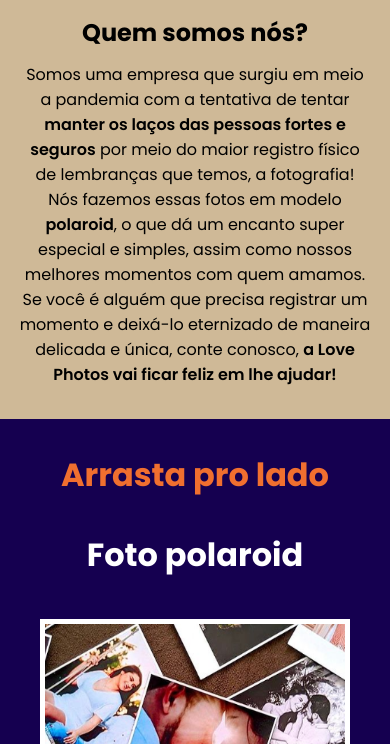
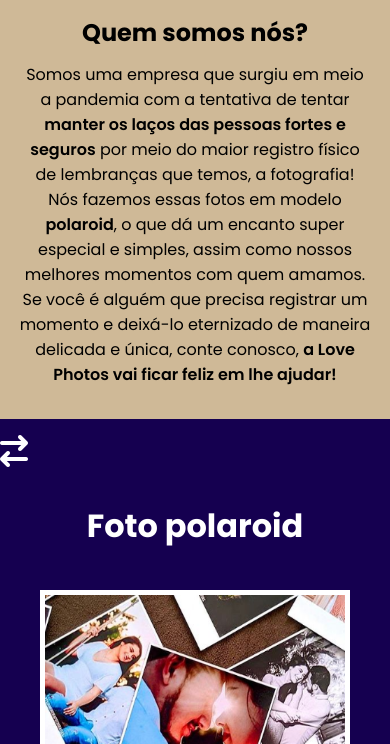
Before and after one commit to evaaldo/love-photos-website, a plain HTML site: page index.html in a window 390 px wide. Shown: the part 100-844 px from the top of the page. Drawn offline with nearby package versions, Linux system fonts and the light colour scheme.

Commit message:
Adicionando ícone de scroll no swiper

```diff
--- a/css/mostruario.css
+++ b/css/mostruario.css
@@ -98,7 +98,19 @@
     display: none;
 }
 
+.fa-arrow-right-arrow-left {
+    display: none;
+}
+
 @media screen and (max-width: 1024px) {
+
+    .fa-arrow-right-arrow-left {
+        display: block;
+        color: var(--branco);
+        font-size: 2em;
+        text-align: center;
+        padding-top: .5em;
+    }
 
     .swiper__titulo {
         font-weight: 700;
--- a/index.html
+++ b/index.html
@@ -53,7 +53,7 @@
         <!-- Slider main container -->
         <div class="swiper">
 
-            <h1 class="swiper__titulo">Arrasta pro lado</h1>
+            <i class="fa-solid fa-arrow-right-arrow-left"></i>
 
             <!-- Additional required wrapper -->
             <div class="swiper-wrapper">
```
